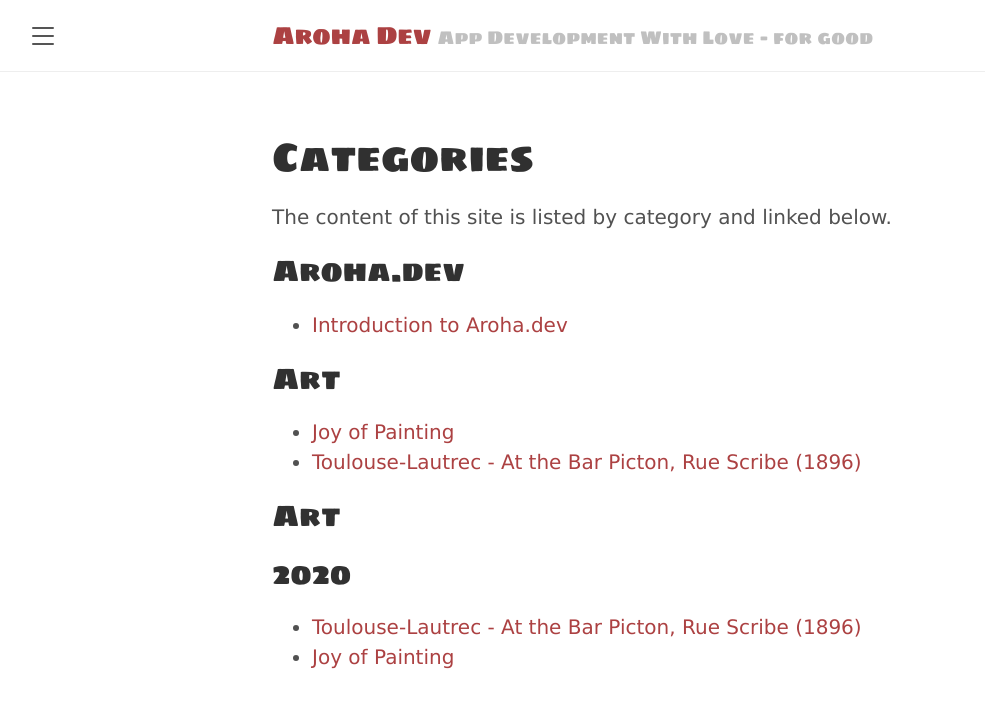
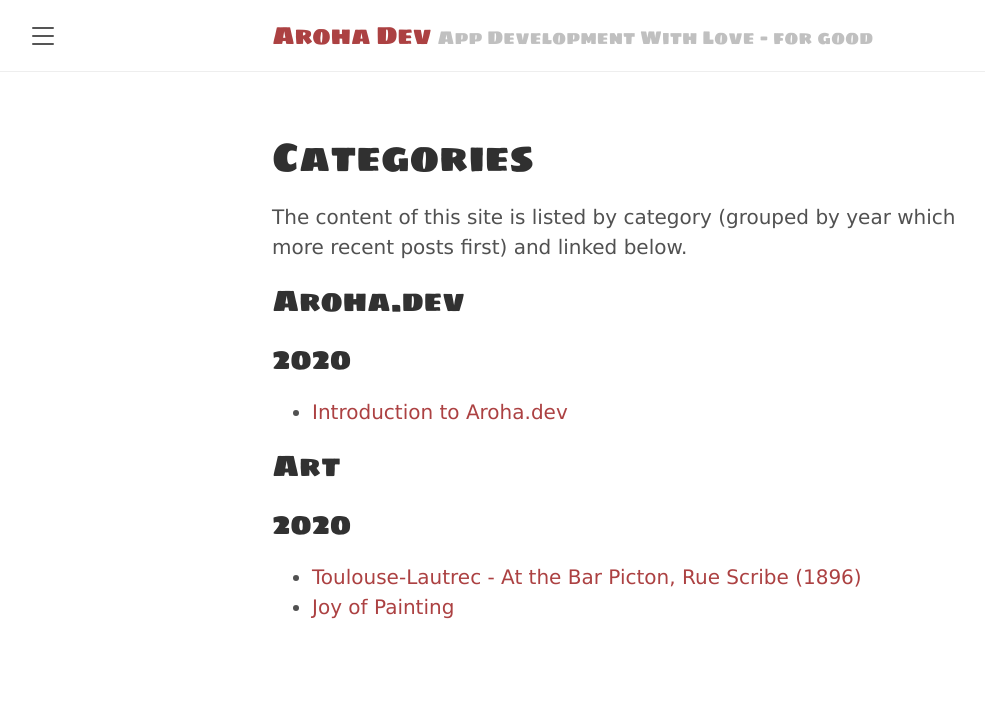
Before and after one commit to tracyjordan/tracyjordan.github.io, a Jekyll site: the page built from categories.md, in a window 1280 px wide. Shown: the top 708 px of the page, without its empty margins (8-993 px from the left). Built offline with Jekyll 4.4.1, drawn with Linux system fonts in a browser that asks for light colours.

Commit message:
Update categories.md

```diff
--- a/categories.md
+++ b/categories.md
@@ -3,29 +3,20 @@ layout: page
 title: Categories
 ---
 
-The content of this site is listed by category and linked below.
+The content of this site is listed by category (grouped by year which more recent posts first) and linked below.
 
 <h2>Aroha.dev</h2>
 
- <ul>
- {% assign sorted_posts = (site.categories.['aroha'] | sort: 'title') %}
-{% for post in sorted_posts %}
-  <li>
-    <a href="{{ post.url }}">{{ post.title }}</a>
-  </li>
+{% assign postsByYear = (site.categories.['aroha'] | group_by_exp:"post", "post.date | date: '%Y'" %}
+{% for year in postsByYear %}
+<h2>{{ year.name }}</h2>
+<ul>
+{% for post in year.items %}
+{% assign postYear = post.date | date:"%Y" %}
+<li><a href="{{ post.url }}">{{ post.title }}</a></li>
 {% endfor %}
 </ul>
-
-<h2>Art</h2>
-
- <ul>
- {% assign sorted_posts = (site.categories.['art'] | sort: 'title') %}
-{% for post in sorted_posts %}
-  <li>
-    <a href="{{ post.url }}">{{ post.title }}</a>
-  </li>
 {% endfor %}
-</ul>
 
 <h2>Art</h2>
 
```
